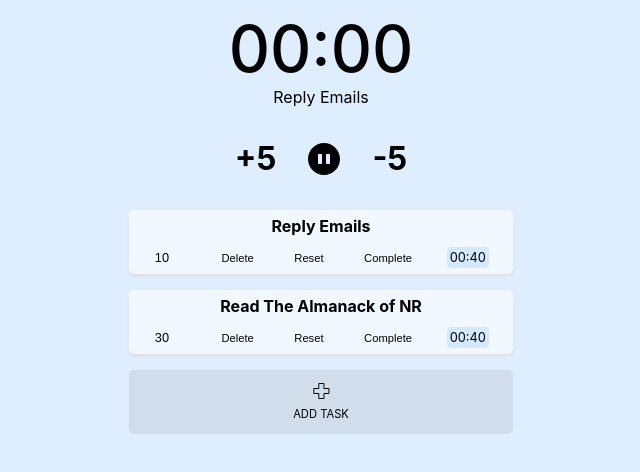
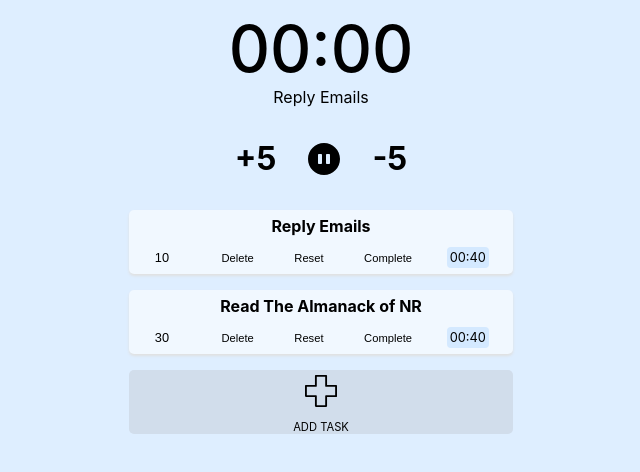
Before and after one commit to aliarslanansari/todo-timer-react-app, a React (Create React App) app: page / in a window 1280 px wide. Shown: the top 472 px of the page, without its empty margins (319-959 px from the left). Built offline with nearby package versions, Linux system fonts and the light colour scheme; the HTML template or start-up script is replaced by a standard one.

Commit message:
minor changes

```diff
--- a/src/container/CounterContainer/index.tsx
+++ b/src/container/CounterContainer/index.tsx
@@ -105,7 +105,7 @@ const StyledPauseButtonIcon = styled(PauseButtonIcon)`
 `
 const StyledAddIcon = styled(AddIcon)`
   margin-bottom: 0.5rem;
-  height: 1rem;
+  width: 2rem;
   font-weight: 500;
 `
 
```
